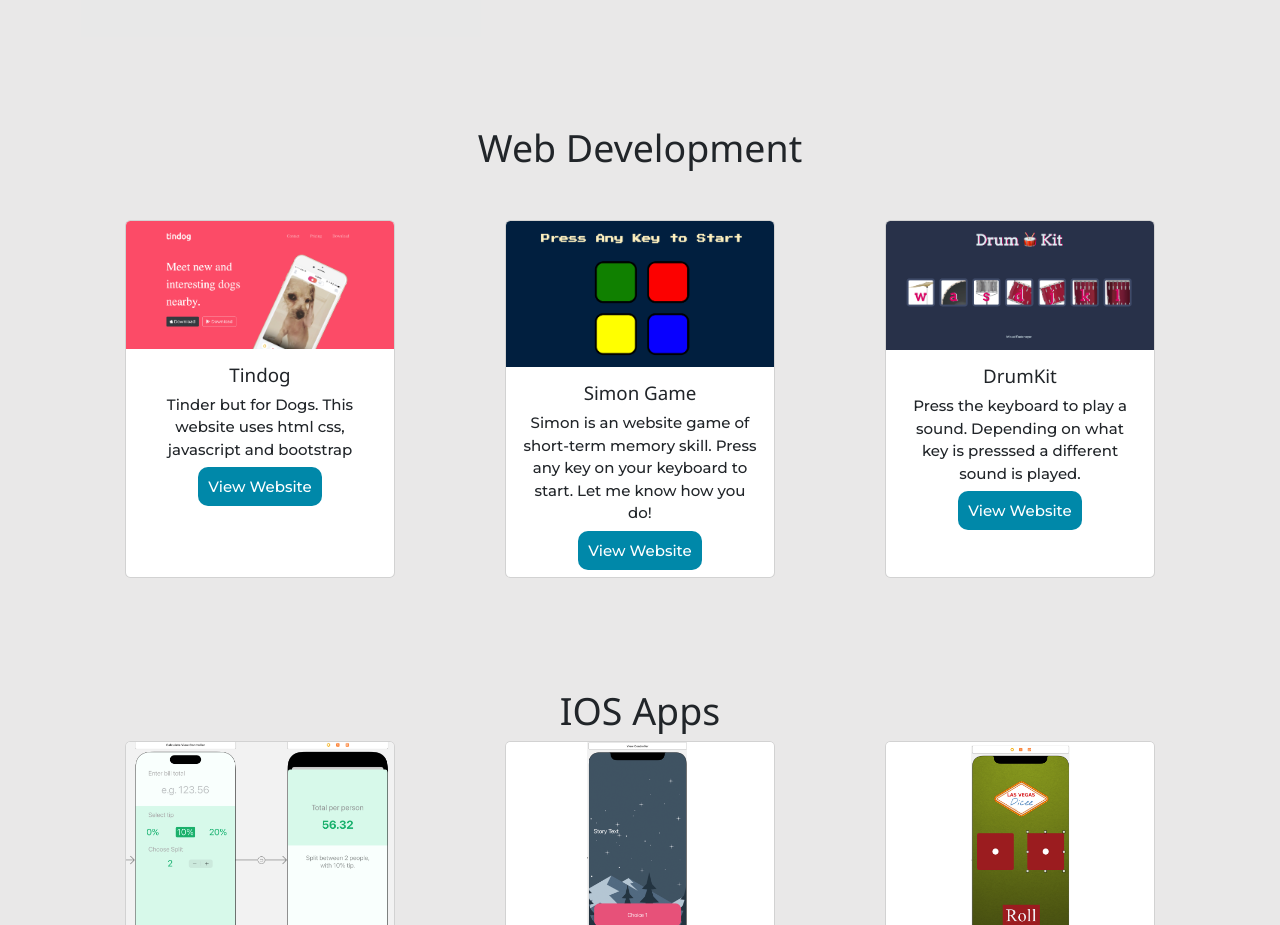
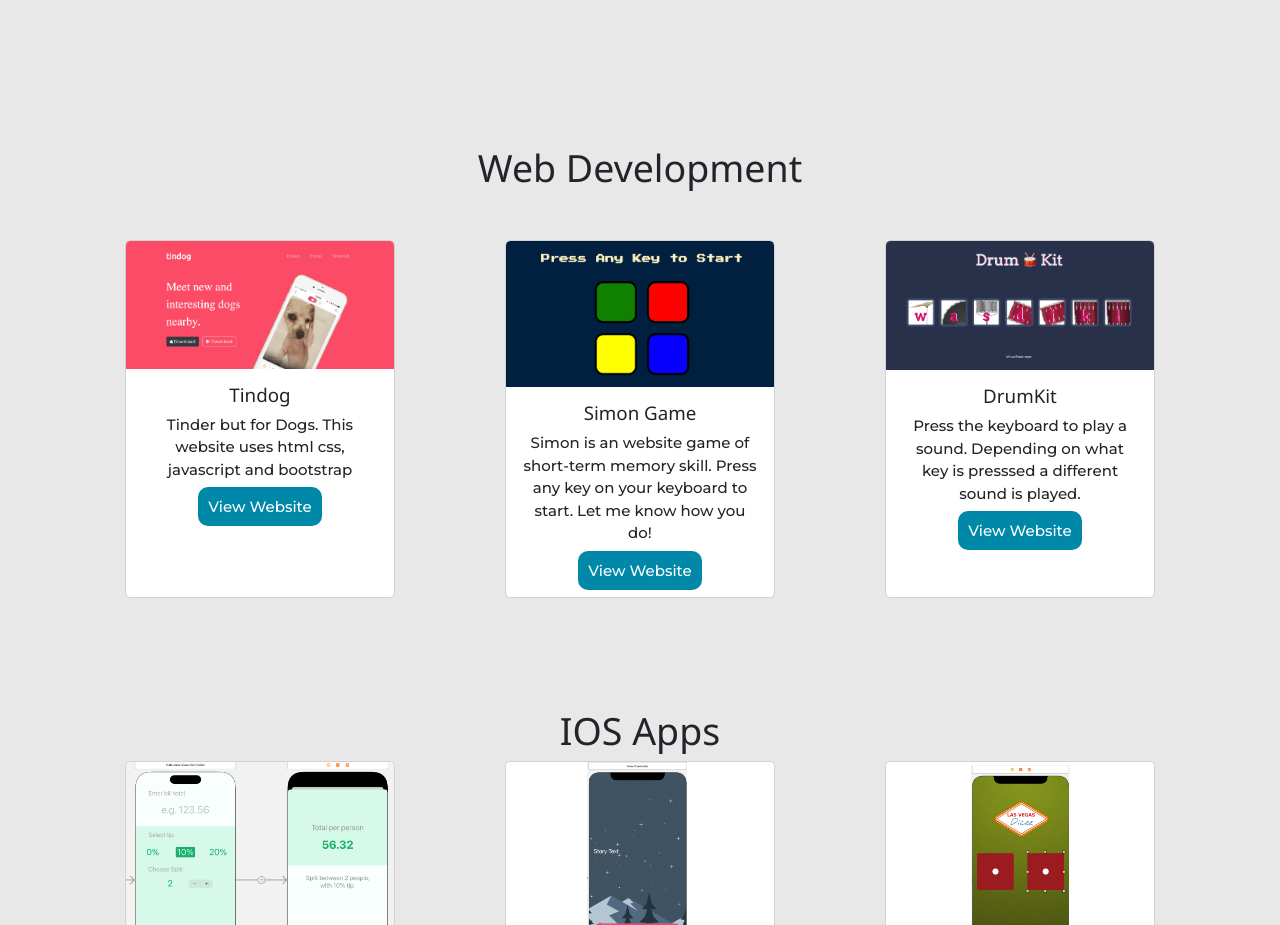
Before and after one commit to MikaelRademeyer/aboutMe, a plain HTML site: page index.html in a window 1280 px wide. Shown: the part 1720-2645 px from the top of the page. Drawn offline with nearby package versions, Linux system fonts and the light colour scheme; a web font is replaced by a local one.

Commit message:
Update main.css

```diff
--- a/styles/main.css
+++ b/styles/main.css
@@ -274,7 +274,7 @@ margin-left:100px;
 
 } */
 .web-development-container{
-  /* margin-top: 20px; */
+  margin-top: 100px;
 }
 .web-developer-header{
 margin-top: 80px;
```
